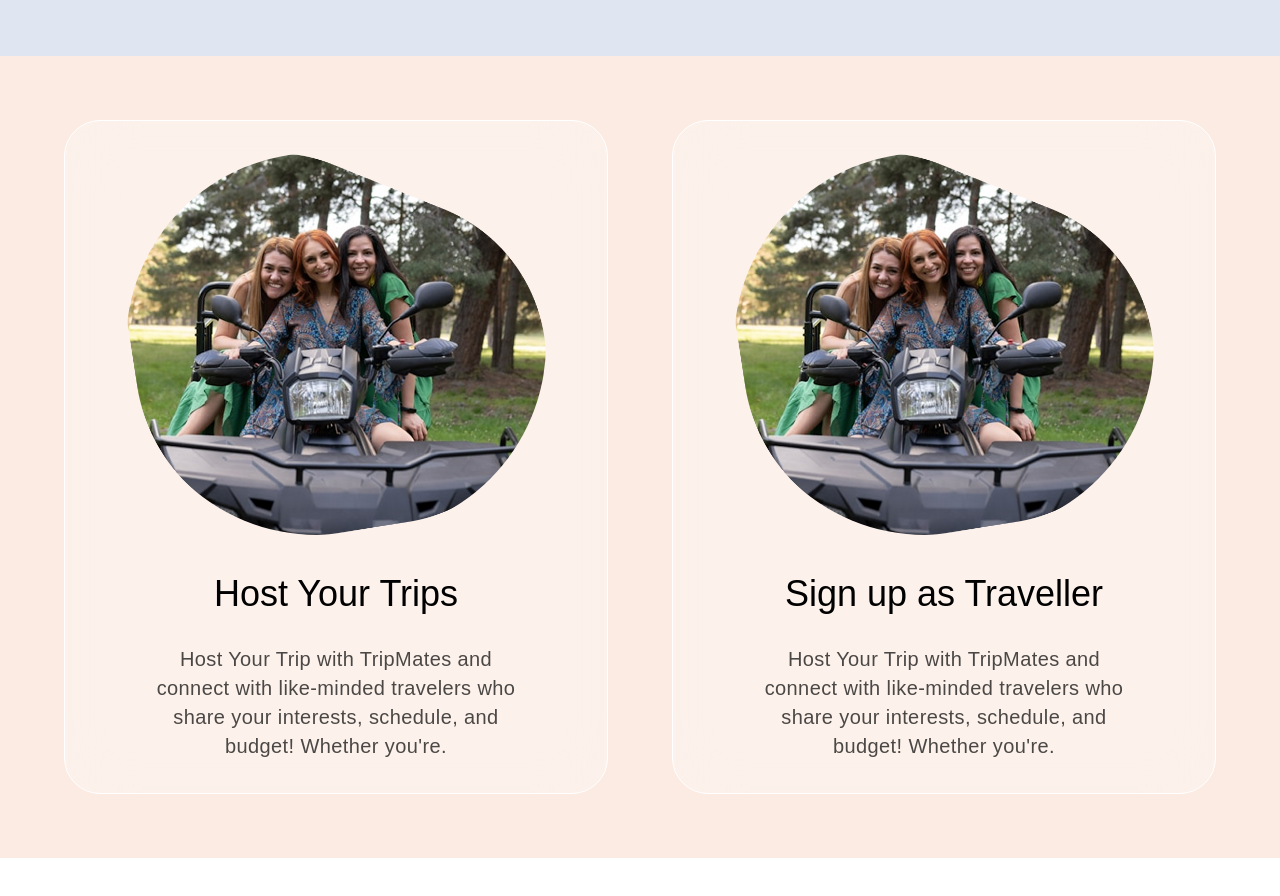
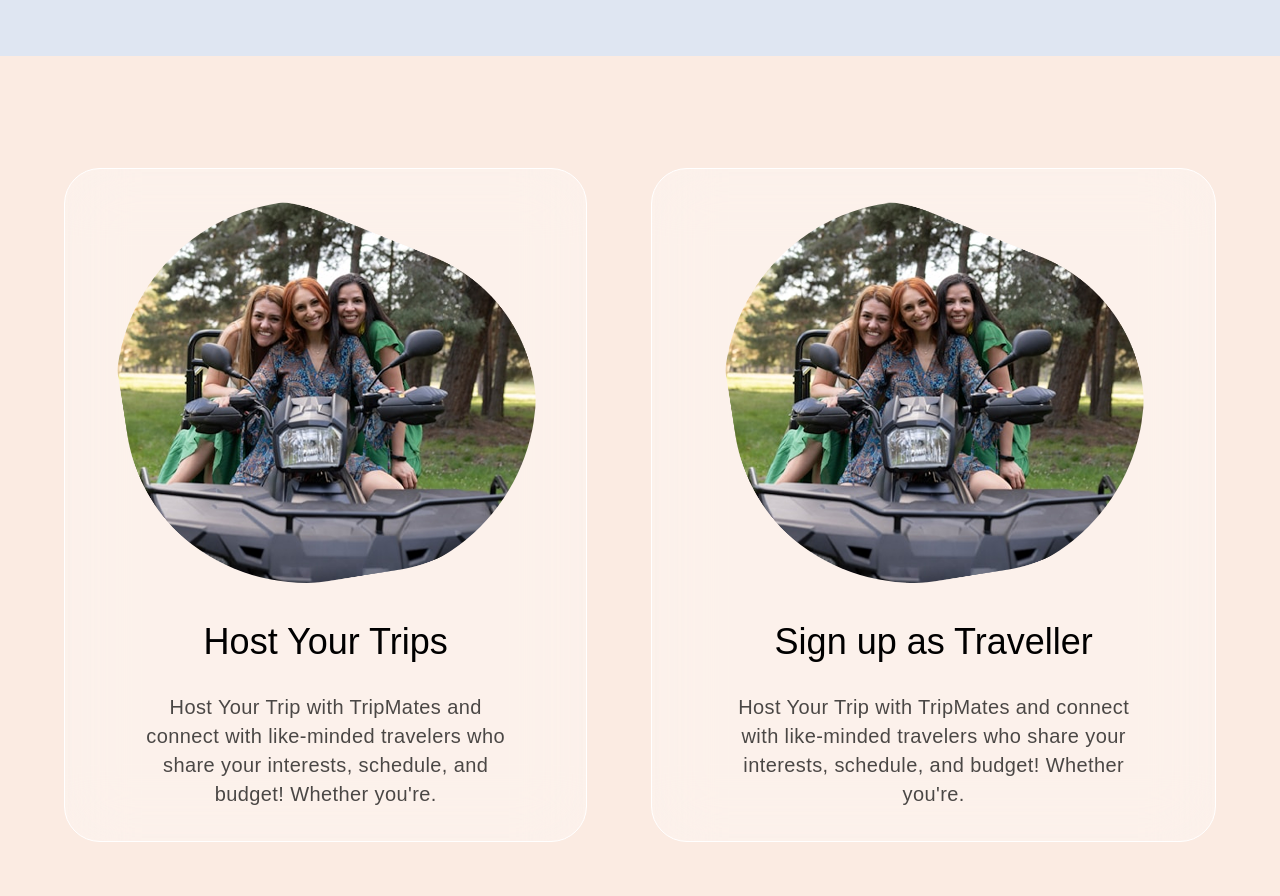
Before and after one commit to geekofdhruv/tripmates, a Next.js app: page / in a window 1280 px wide. Shown: the part 1660-2556 px from the top of the page. Before the commit the page ends 2518 px from the top, so only its background shows below. Built offline with nearby package versions, Linux system fonts and the light colour scheme.

Commit message:
spacing in mobile view fixed

```diff
--- a/src/app/components/feature.tsx
+++ b/src/app/components/feature.tsx
@@ -10,7 +10,7 @@ type TripMatesCardProps = {
 const TripMatesCard = ({ title, description, imageAlt }: TripMatesCardProps) => {
   return (
 
-    <div className=" backdrop-blur-[32.4px] rounded-[36px] bg-white/30 border border-white box-border flex flex-col md:flex-col items-center justify-start p-8 gap-8">
+    <div className=" backdrop-blur-[32.4px] rounded-[36px] bg-white/30 border border-white box-border flex flex-col p-8 gap-8 md:flex-col items-center justify-start">
       <Image
         className="w-[420px] relative rounded-[380.97px] max-h-full object-cover"
         width={420}
--- a/src/app/page.tsx
+++ b/src/app/page.tsx
@@ -35,12 +35,13 @@ const TripMates: React.FC = () => {
         <HostingBox items={items}/>
 
         <div className="p-4 sm:p-8 md:p-16 gap-16 md:flex w-screen items-center justify-between bg-[#FBEBE2]">
+          <div className='py-12'>
           <TripMatesCard
             title="Host Your Trips"
             description={descriptionText}
             imageSrc="/Vector 4858.png"
             imageAlt="Host illustration"
-          />
+          /></div>
 
           <TripMatesCard
             title="Sign up as Traveller"
```
